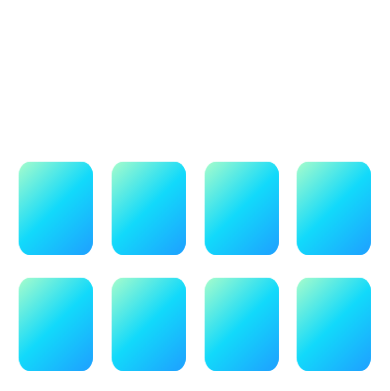
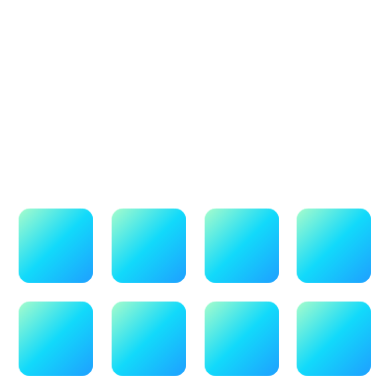
Before and after one commit to ManceriuMadalin/Memory-Game, a plain HTML site: page index.html in a window 390 px wide. Shown: the part 103-494 px from the top of the page. Drawn offline with Linux system fonts and the light colour scheme.

Commit message:
Update styles.css

```diff
--- a/styles.css
+++ b/styles.css
@@ -105,7 +105,7 @@
 
 @media screen and (max-width: 680px) {
      .container {
-          height: 55vh;
+          height: 95vw;
           width: 95vw;
      }
 }
```
